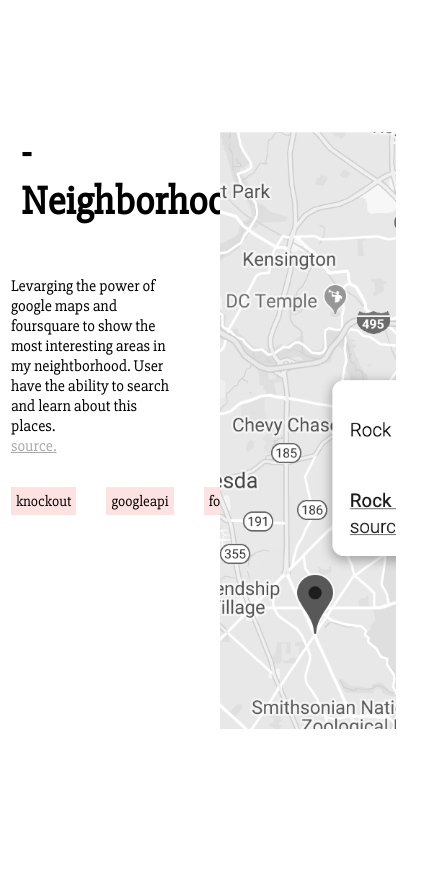
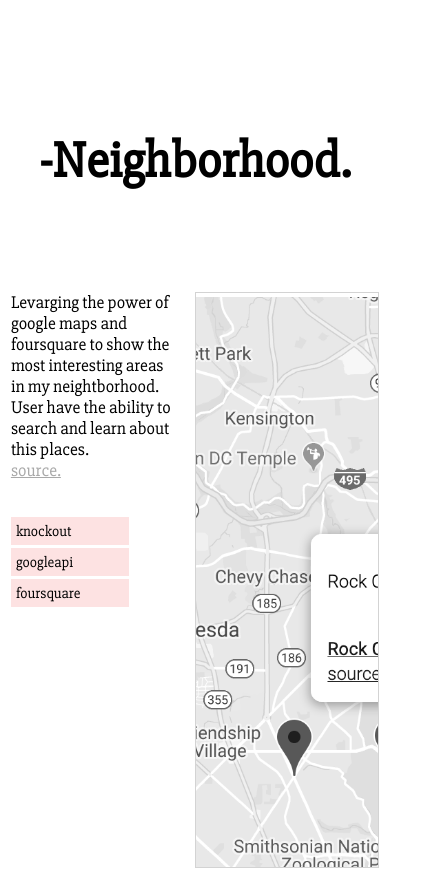
Before and after one commit to letorruella/portfolio, a Gatsby site: page / in a window 390 px wide. Shown: the part 820-1692 px from the top of the page, 441 px wide, since content can reach past the window. Built offline with nearby package versions, Linux system fonts and the light colour scheme; Gatsby itself is replaced by a stand-in of ours; a web font is replaced by a local one.

Commit message:
CSS: Media queries for portfolio items

```diff
--- a/src/components/main.css
+++ b/src/components/main.css
@@ -8,12 +8,23 @@
 html {
   box-sizing: border-box;
   font-size: 62.5%;
+  scroll-behavior: smooth;
   /* 10px/16px  =  65.5% > 1rem = 10px*/ }
 
 body {
   font-family:'Slabo 27px', serif;
   font-size: 1.6rem;
   /* Default Font Size*/
+}
+
+.portfolio-dots {
+  display: inline-block;
+  font-size: 15rem;
+  color: lightgray;
+  text-decoration: none;
+}
+.portfolio-dots:hover{
+  color: black;
 }
 
 /** NAV **/
@@ -39,25 +50,13 @@ nav link:hover{
   align-items: center;
   flex-flow: column;
   margin-top:5rem;
-  height: 95vh;
-}
-
-@media only screen and (max-width: 650px) {
-  /**
-   Fix Iphone below plus
-   Raise above
-   show description
-  **/
-  .main{
-    align-items: flex-start;
-    max-width: 100%;
-  }
-  .main__wrapper h1{
-    font-size: 6rem !important;
+  height: 85vh;
 }
 
 
-}
+
+
+
 .main__wrapper{
    padding: 5rem;
 
@@ -78,69 +77,105 @@ hr{
 
 
 
+/** MEDIA QUERY  **/
+
+
+
 
 /***  PORTFOLIO CONTAINER  ****/
 
-.portfolio_container:nth-child(even){
+
+.portfolio_container{
   display: grid;
-  grid-template-columns: repeat(auto-fit, minmax(40%, 1fr));
-  direction: rtl;
-  grid-column-gap: 50px;
-  grid-gap: 5rem;
+  grid-template-columns: repeat(4, 1fr);
+  grid-template-rows: repeat(4, 1fr);
+  grid-column-gap: 2rem;
   height: 95vh;
 }
 
-.portfolio_container{
-  display: grid;
-  grid-template-columns: repeat(auto-fit, minmax(40%, 1fr));
-  grid-gap: 5rem;
-  grid-column-gap: 50px;
-  height: 95vh;
+.portfolio_container h1{
+  grid-column: 1/2;
+  font-size: 5rem;
+}
+
+.portfolio_info{
+  grid-column: 1/1;
+  font-size: 2.5rem;
+}
+.portfolio_info .source{
+  color: darkgray;
+}
+
+.portfolio_info .source:hover{
+ color: #FDE2E2;
+}
+
+
+.portfolio_container .tags a{
+  width: 70%;
+  padding: .5rem;
+  background-color: #FDE2E2;
+  color: #000000;
+  font-size:1.5rem;
+  margin-right:2rem;
+}
+.tags{
+  display: flex;
+  margin-top:1.5rem;
+}
+
+img{
+  filter: grayscale(100%);
+  grid-column: 2/-1;
+  grid-row: 1/-1;
+  background-size: cover;
+  background-position: center;
+  width: 100%;
+  height: 100%;
+  object-fit: cover;
+  border: 1px solid lightgray;
+
 }
 
 
 
-.portfolio_container h1{
-  font-size: 4rem;
-  margin-bottom:5rem;
-  margin-left:1rem;
-  margin-right:1rem;
+
+@media (max-width: 550px) {
+  .margin{
+    padding: 0;
   }
-.portfolio_container p{
-  max-width: 400px;
-
-  margin-left: 0;
-}
-
-.portfolio_container p:nth-child(even){
-  max-width: 400px;
+  .portfolio_container{
+    grid-gap: 0;
 
   }
 
-.portfolio a{
-  color: #aaaaaa;
+
+  .portfolio_container h1{
+    grid-column: 1/-1;
+    text-align: center;
+    font-size: 13vw;
   }
-.portfolio_container .tags a{
 
-  padding: .5rem;
-  background-color: #FDE2E2;
-  color: #000000;
-  font-size:1.5rem;
-}
-.tags{
-  margin-top:1.5rem;
-}
-.tags a:nth-child(n+3){
-  margin-left: 3rem;
+  .portfolio_info{
+  grid-column:1/3;
+  font-size: 4.5vw;
+  padding-right:1.5rem;
   }
 
   .portfolio_container img{
-background-color: red;
-filter: grayscale(100%);
-background-size: cover;
-background-position: center;
-width: 45vw;
-height: 75%;
-object-fit: cover;
+    grid-row-start: 2;
+    grid-column: 3/-1;
+    height: 90%;
 
   }
+
+
+ .tags{
+  flex-flow: column;
+
+ }
+ .tags a {
+  margin-bottom: .3rem;
+ }
+
+}
--- a/src/components/portfolio.js
+++ b/src/components/portfolio.js
@@ -1,19 +1,18 @@
 import PropTypes from "prop-types"
 import React from "react"
 import neighborhood from '../images/neighborhood.png';
-import freeloader from '../images/freeloader.png';
 import myreads from '../images/myreads.png';
 
 
 const Portfolio = ({ siteTitle, portfolios, data }) => (
   <portfolio class="portfolio">
 
-      {portfolios.map(portfolio => (
-         <section class="portfolio_container">
+      {portfolios.map((portfolio, index )=> (
+         <section class="portfolio_container" id={`portfolio-${index}`}>
+          <h1>{portfolio.title}</h1>
         <div class="portfolio_info">
-          <h1>{portfolio.title}</h1>
           <p>{portfolio.desc}</p>
-          <a href={portfolio.source}>source.</a>
+          <a class="source" href={portfolio.source}>source.</a>
           <div class="tags">
             <br />
             {portfolio.tags.map(t => (
@@ -21,10 +20,10 @@ const Portfolio = ({ siteTitle, portfolios, data }) => (
             ))}
           </div>
         </div>
-        <div class="portfolio_image">
 
-              <img  src={portfolio.img}/>
-        </div>
+
+        <img  src={portfolio.img}/>
+
         </section>
       ))}
   </portfolio>
@@ -47,7 +46,7 @@ Portfolio.defaultProps = {
       img: neighborhood,
 
     },
-    {
+    /*{
       title: "-My Reads.",
       desc: `Thanks to react I was able to make an SPA that chnages based of the data given,
       The user has the ability look for her/his favorite books and keep a track of them. Search the database, save them in different
@@ -55,7 +54,7 @@ Portfolio.defaultProps = {
       tags: ["React", "Reactrouter", "Create React App"],
       source: "https://github.com/letorruella/my-reads",
       img:myreads,
-    },
+    },*/
   ],
 }
 
--- a/src/pages/index.js
+++ b/src/pages/index.js
@@ -20,27 +20,32 @@ const IndexPage = () => (
       ]}
     />
     <div>
+        {/*
       <nav class="nav">
         <Link class="link" to="/resume">
           {" "}
           Resume.{" "}
         </Link>
         <br />
-        <Link class="link" to="/resume">
+       <Link class="link" to="/resume">
           {" "}
           Portfolio.{" "}
         </Link>
         <br />
-        <Link class="link" to="/resume">
+       <Link class="link" to="/resume">
           {" "}
           Blog.{" "}
-        </Link>
-      </nav>
+    </Link>
+      </nav>*/}
+      <div>
+        <a class="portfolio-dots" href="#portfolio-0">.</a>
+        <a class="portfolio-dots" href="#portfolio-0">.</a>
+      </div>
       <div class="main">
+
         <div class="main__wrapper">
           <h1>Luis Torruella.</h1>
           <p> I help companies make the best products in the web. </p>
-
         </div>
         <hr/>
       </div>
```
Also changed, not shown: src/pages/resume.js (+39 -7 lines), src/components/resume.css (deleted), src/images/catalog.jpg (added), 1 other file. Lines whose indentation alone changed are shown as unchanged.
